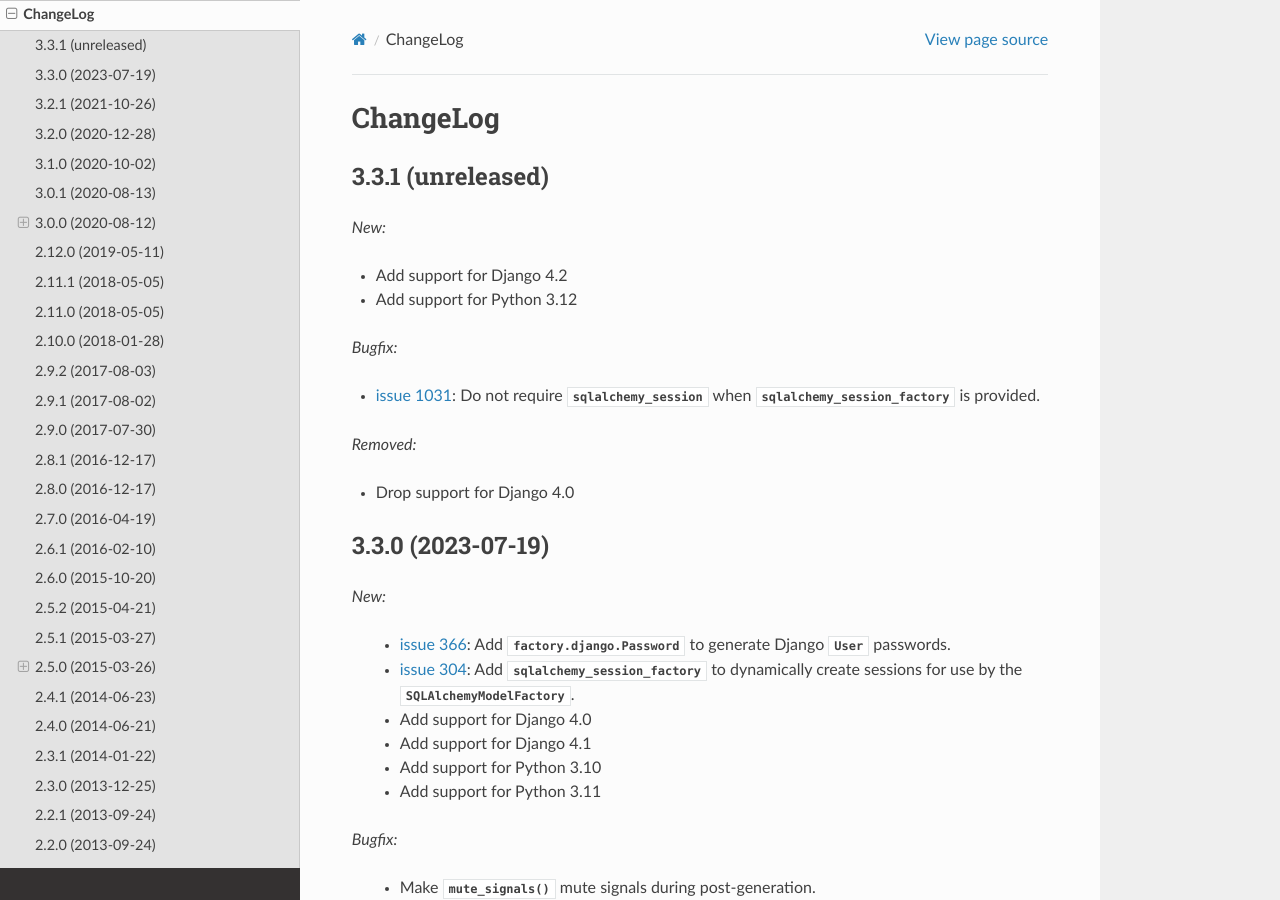
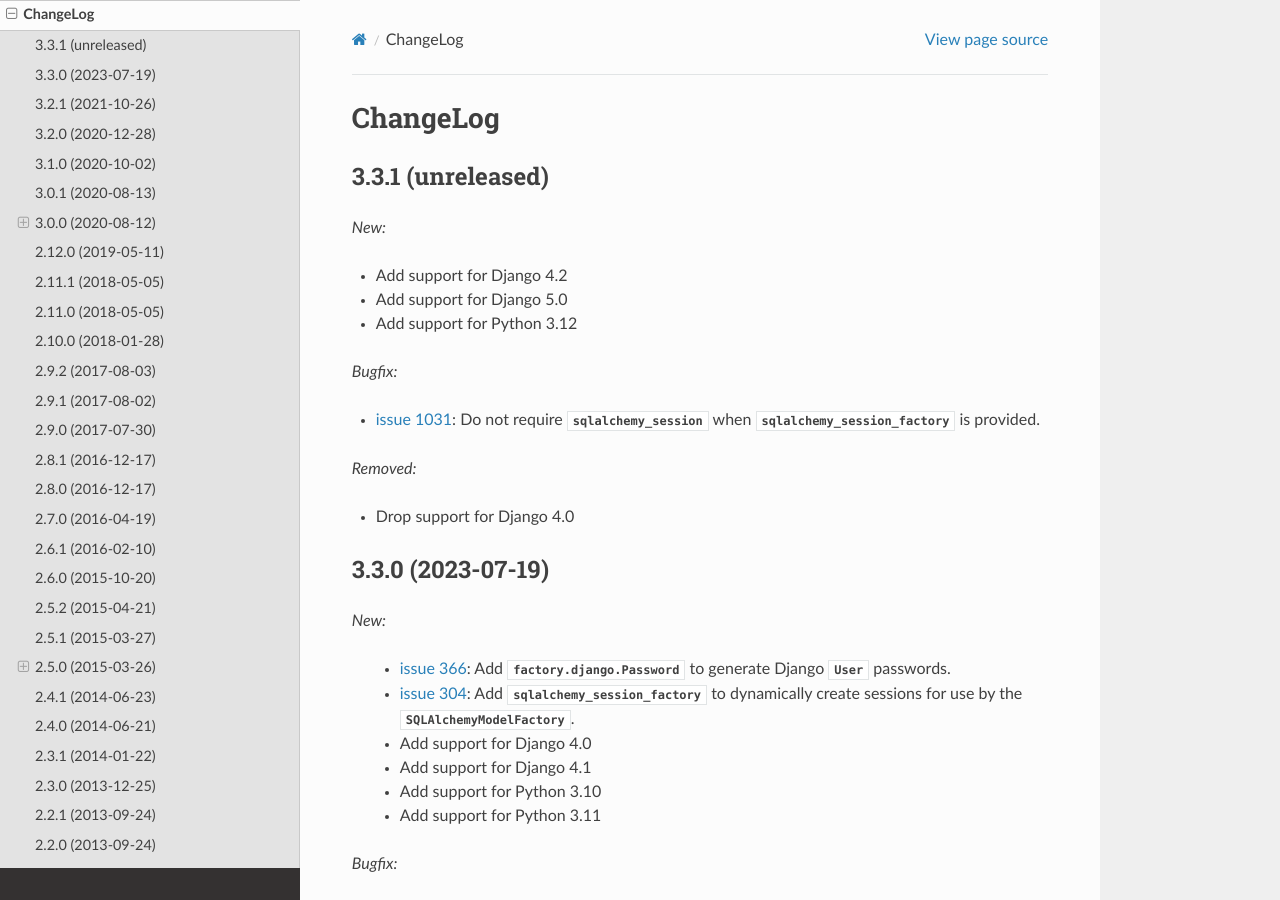
Before and after one commit to FactoryBoy/factory_boy, a Sphinx documentation site: the page built from docs/changelog.rst, in a window 1280 px wide and 900 px high. Built offline with Sphinx 7.4.7 and the Read the Docs theme 2.0.0, drawn with Linux system fonts in a browser that asks for light colours.

Commit message:
Add support for Django 5.0

```diff
--- a/docs/changelog.rst
+++ b/docs/changelog.rst
@@ -8,6 +8,7 @@
 *New:*
 
 - Add support for Django 4.2
+- Add support for Django 5.0
 - Add support for Python 3.12
 
 *Bugfix:*
--- a/setup.cfg
+++ b/setup.cfg
@@ -18,6 +18,7 @@
     Framework :: Django :: 3.2
     Framework :: Django :: 4.1
     Framework :: Django :: 4.2
+    Framework :: Django :: 5.0
     Intended Audience :: Developers
     License :: OSI Approved :: MIT License
     Operating System :: OS Independent
```
Also changed, not shown: 1 other file.
